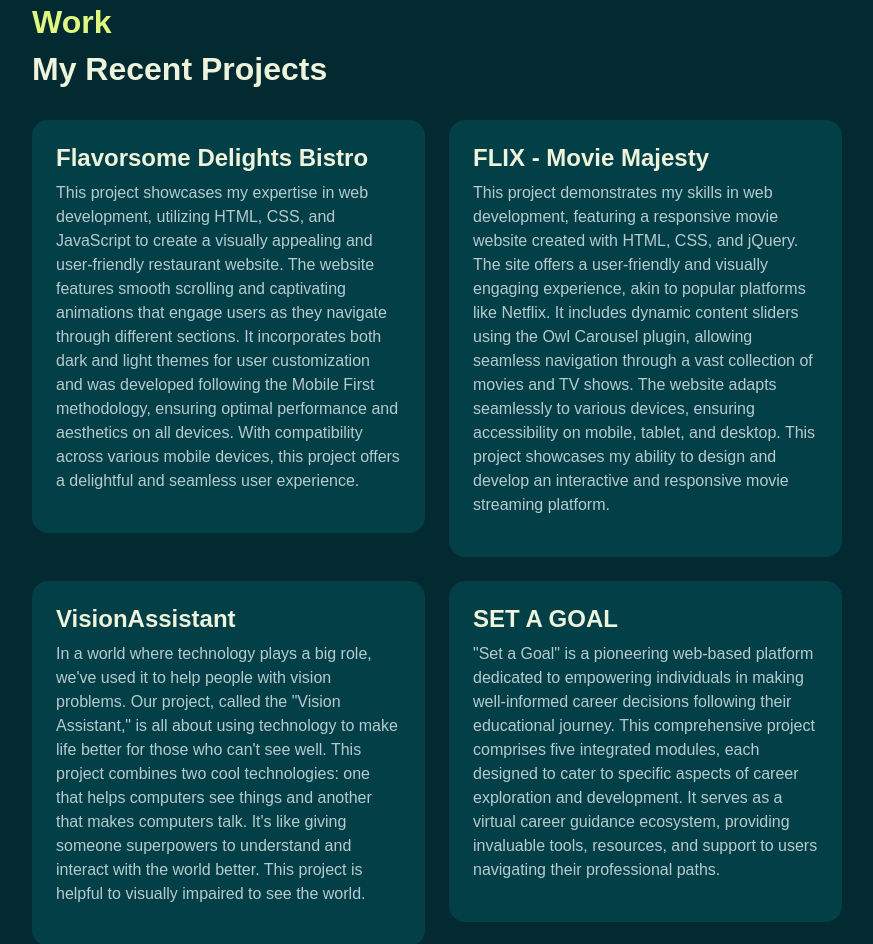
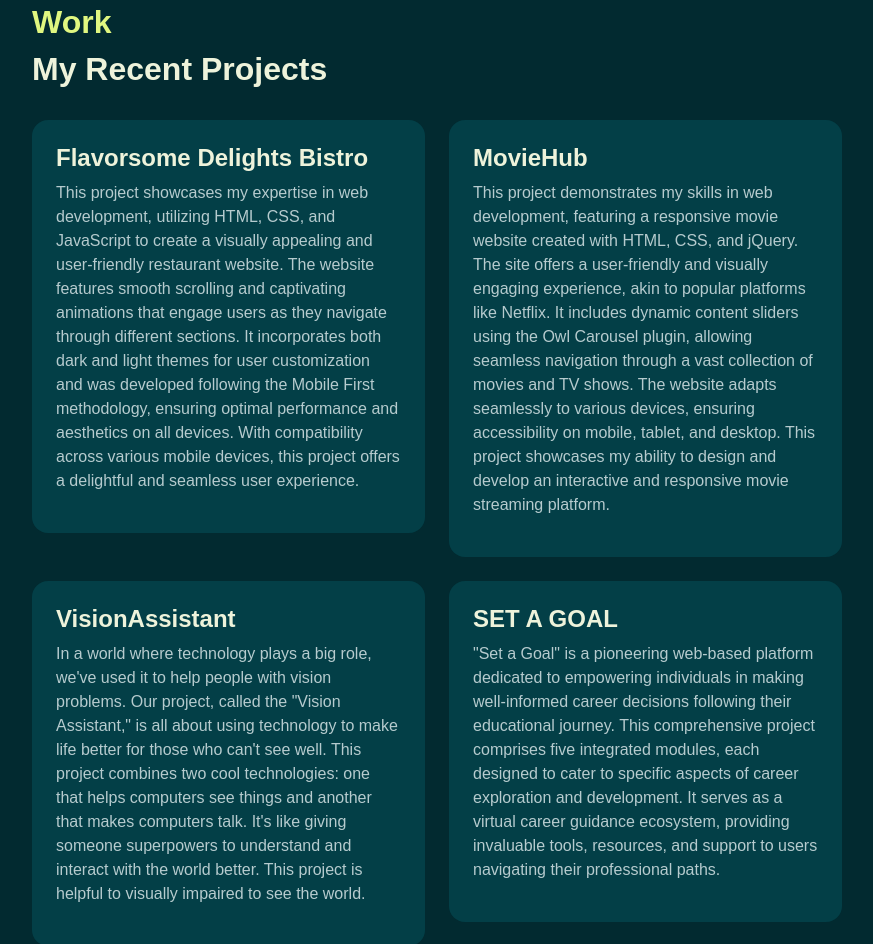
Before and after one commit to Rohith551/RohithPortfolio, a plain HTML site: page index.html in a window 1280 px wide. Shown: the part 1818-2762 px from the top of the page, without its empty margins (378-1251 px from the left). Drawn offline with Linux system fonts and the light colour scheme; a web font is replaced by a local one.

Commit message:
Update index.html

```diff
--- a/index.html
+++ b/index.html
@@ -155,7 +155,7 @@
           <div class="col-lg-6" data-aos="fade-up" data-aos-delay="300">
             <div class="card-custom rounded-4 bg-base shadow-effect">
               <div class="card-custom-content p-4">
-                <h4>FLIX - Movie Majesty</h4>
+                <h4>MovieHub</h4>
                 <p>This project demonstrates my skills in web development, featuring a responsive movie website created with HTML, CSS, and jQuery. The site offers a user-friendly and visually engaging experience, akin to popular platforms like Netflix. It includes dynamic content sliders using the Owl Carousel plugin, allowing seamless navigation through a vast collection of movies and TV shows. The website adapts seamlessly to various devices, ensuring accessibility on mobile, tablet, and desktop. This project showcases my ability to design and develop an interactive and responsive movie streaming platform.</p>
               </div>
             </div>
```
